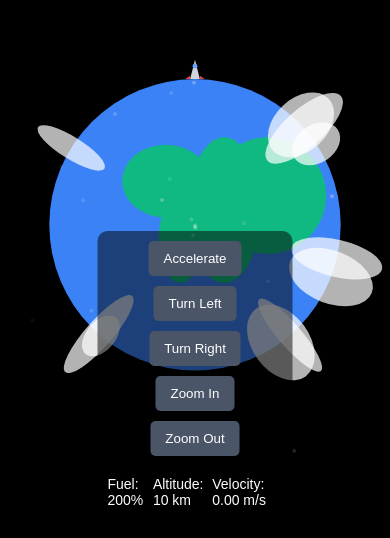
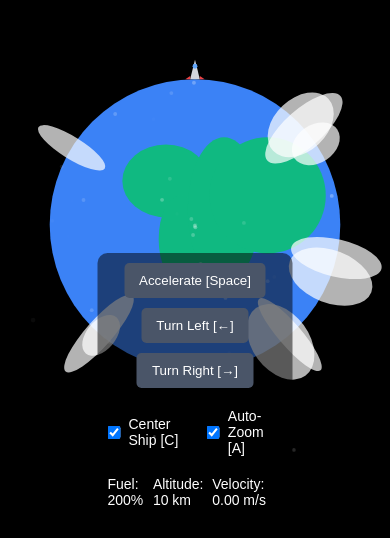
Before and after one commit to joshmouch/Exp-Cline-SpaceGame, a plain HTML site: page index.html in a window 390 px wide. Shown: the part 306-844 px from the top of the page. Drawn offline with Linux system fonts and the light colour scheme.

Commit message:
Enhance controls and camera functionality with toggle options for centering the ship and auto-zoom, and update UI for improved user experience

```diff
--- a/index.html
+++ b/index.html
@@ -10,11 +10,23 @@
     <div class="game-container">
         <canvas id="gameCanvas"></canvas>
         <div class="controls">
-            <button id="accelerateBtn">Accelerate</button>
-            <button id="leftBtn">Turn Left</button>
-            <button id="rightBtn">Turn Right</button>
-            <button id="zoomInBtn">Zoom In</button>
-            <button id="zoomOutBtn">Zoom Out</button>
+            <button id="accelerateBtn">Accelerate <span class="shortcut">[Space]</span></button>
+            <button id="leftBtn">Turn Left <span class="shortcut">[←]</span></button>
+            <button id="rightBtn">Turn Right <span class="shortcut">[→]</span></button>
+            <div id="zoomControls">
+                <button id="zoomInBtn">Zoom In <span class="shortcut">[+]</span></button>
+                <button id="zoomOutBtn">Zoom Out <span class="shortcut">[-]</span></button>
+            </div>
+            <div class="toggle-controls">
+                <label class="toggle">
+                    <input type="checkbox" id="centerShipToggle" checked>
+                    <span class="toggle-label">Center Ship <span class="shortcut">[C]</span></span>
+                </label>
+                <label class="toggle">
+                    <input type="checkbox" id="autoZoomToggle" checked>
+                    <span class="toggle-label">Auto-Zoom <span class="shortcut">[A]</span></span>
+                </label>
+            </div>
             <div class="stats">
                 <div>Fuel: <span id="fuelLevel">100</span>%</div>
                 <div>Altitude: <span id="altitude">0</span> km</div>
--- a/js/camera.js
+++ b/js/camera.js
@@ -15,15 +15,18 @@ function createCamera() {
  * Updates the camera position to follow the rocket and keep Earth in view
  * @param {Object} camera - The camera object
  * @param {Object} rocket - The rocket object
+ * @param {Array} trajectoryPoints - Array of trajectory points
+ * @param {Object} controls - The controls object
  * @param {number} maxDistance - Maximum distance to consider for zoom
  * @param {number} minZoom - Minimum zoom level
  * @param {number} maxZoom - Maximum zoom level
  */
-function updateCamera(camera, rocket, maxDistance = 5000, minZoom = 0.1, maxZoom = 1.0) {
+function updateCamera(camera, rocket, trajectoryPoints, controls, maxDistance = 5000, minZoom = 0.02, maxZoom = 1.0) {
     // Calculate distance from Earth to rocket
     const distanceToEarthCenter = Math.sqrt(rocket.x * rocket.x + rocket.y * rocket.y);
 
-    // Always position camera to show both Earth and rocket
+    if (controls.centerShip) {
+        // Center on the rocket
         const earthToRocketVector = {
             x: rocket.x,
             y: rocket.y
@@ -36,7 +39,27 @@ function updateCamera(camera, rocket, maxDistance = 5000, minZoom = 0.1, maxZoom
         // Smooth camera movement
         camera.x += (cameraTargetX - camera.x) * 0.05;
         camera.y += (cameraTargetY - camera.y) * 0.05;
+    } else if (trajectoryPoints.length > 0) {
+        // Center on the trajectory
+        let centerX = 0;
+        let centerY = 0;
 
+        // Calculate the center of the trajectory
+        for (let i = 0; i < trajectoryPoints.length; i++) {
+            centerX += trajectoryPoints[i].x;
+            centerY += trajectoryPoints[i].y;
+        }
+
+        centerX /= trajectoryPoints.length;
+        centerY /= trajectoryPoints.length;
+
+        // Smooth camera movement
+        camera.x += (centerX - camera.x) * 0.05;
+        camera.y += (centerY - camera.y) * 0.05;
+    }
+
+    // Update zoom only if auto-zoom is enabled
+    if (controls.autoZoom) {
         // Calculate ideal zoom based on distance
         let distanceRatio = Math.min(distanceToEarthCenter / maxDistance, 1);
         let idealZoom = maxZoom - (maxZoom - minZoom) * distanceRatio;
@@ -44,6 +67,7 @@ function updateCamera(camera, rocket, maxDistance = 5000, minZoom = 0.1, maxZoom
         // Ensure we can always see Earth
         camera.targetZoom = Math.max(minZoom, Math.min(idealZoom, maxZoom));
         camera.zoom += (camera.targetZoom - camera.zoom) * 0.05;
+    }
 }
 
 /**
--- a/js/controls.js
+++ b/js/controls.js
@@ -1,11 +1,13 @@
-/**
+   /**
  * Creates a controls object
  * @returns {Object} A new controls object
  */
 function createControls() {
     return {
         keysPressed: {},
-        accelerateButtonActive: false
+        accelerateButtonActive: false,
+        centerShip: true,
+        autoZoom: true
     };
 }
 
@@ -19,6 +21,18 @@ function setupEventListeners(controls, camera, toggleAcceleration) {
     // Keyboard controls
     window.addEventListener('keydown', e => {
         controls.keysPressed[e.key] = true;
+
+        // Handle toggle shortcuts
+        if (e.key === 'c' || e.key === 'C') {
+            controls.centerShip = !controls.centerShip;
+            document.getElementById('centerShipToggle').checked = controls.centerShip;
+        }
+
+        if (e.key === 'a' || e.key === 'A') {
+            controls.autoZoom = !controls.autoZoom;
+            document.getElementById('autoZoomToggle').checked = controls.autoZoom;
+            updateZoomControlsVisibility(controls.autoZoom);
+        }
     });
 
     window.addEventListener('keyup', e => {
@@ -61,15 +75,37 @@ function setupEventListeners(controls, camera, toggleAcceleration) {
     document.getElementById('zoomOutBtn').addEventListener('click', () => {
         zoomOut(camera);
     });
+
+    // Toggle controls
+    document.getElementById('centerShipToggle').addEventListener('change', (e) => {
+        controls.centerShip = e.target.checked;
+    });
+
+    document.getElementById('autoZoomToggle').addEventListener('change', (e) => {
+        controls.autoZoom = e.target.checked;
+        updateZoomControlsVisibility(controls.autoZoom);
+    });
+
+    // Initialize zoom controls visibility
+    updateZoomControlsVisibility(controls.autoZoom);
 }
 
 /**
- * Handles user input for rocket control
+ * Updates the visibility of zoom controls based on auto-zoom setting
+ * @param {boolean} autoZoom - Whether auto-zoom is enabled
+ */
+function updateZoomControlsVisibility(autoZoom) {
+    const zoomControls = document.getElementById('zoomControls');
+    zoomControls.style.display = autoZoom ? 'none' : 'flex';
+}
+
+/**
+ * Handles user input for rocket control and camera
  * @param {Object} controls - The controls object
  * @param {Object} rocket - The rocket object
- * @param {Function} toggleAcceleration - Function to toggle rocket acceleration
+ * @param {Object} camera - The camera object
  */
-function handleInput(controls, rocket) {
+function handleInput(controls, rocket, camera) {
     // Handle rotation
     if (controls.keysPressed['ArrowLeft']) {
         rocket.angle -= ROTATION_RATE;
@@ -86,6 +122,21 @@ function handleInput(controls, rocket) {
     } else if (controls.keysPressed[' '] === false && rocket.accelerating) {
         rocket.accelerating = false;
         document.getElementById('accelerateBtn').classList.remove('active');
+    }
+
+    // Handle zoom with + and - keys (only when auto-zoom is disabled)
+    if (!controls.autoZoom) {
+        if (controls.keysPressed['+'] || controls.keysPressed['=']) {
+            zoomIn(camera);
+            controls.keysPressed['+'] = false;
+            controls.keysPressed['='] = false;
+        }
+
+        if (controls.keysPressed['-'] || controls.keysPressed['_']) {
+            zoomOut(camera);
+            controls.keysPressed['-'] = false;
+            controls.keysPressed['_'] = false;
+        }
     }
 }
 
--- a/js/main.js
+++ b/js/main.js
@@ -62,7 +62,7 @@ function gameLoop(timestamp) {
  */
 function update() {
     // Handle user input
-    handleInput(gameState.controls, gameState.rocket);
+    handleInput(gameState.controls, gameState.rocket, gameState.camera);
 
     // Update rocket physics
     if (!gameState.rocket.landed && !gameState.rocket.exploded) {
@@ -148,7 +148,7 @@ function update() {
     }
 
     // Update camera
-    updateCamera(gameState.camera, gameState.rocket);
+    updateCamera(gameState.camera, gameState.rocket, gameState.trajectoryPoints, gameState.controls);
 
     // Update clouds
     updateClouds(gameState.clouds);
--- a/style.css
+++ b/style.css
@@ -39,6 +39,35 @@ canvas {
     justify-content: center;
 }
 
+#zoomControls {
+    display: flex;
+    gap: 10px;
+}
+
+.toggle-controls {
+    width: 100%;
+    display: flex;
+    justify-content: center;
+    gap: 20px;
+    margin-top: 10px;
+}
+
+.toggle {
+    display: flex;
+    align-items: center;
+    cursor: pointer;
+    user-select: none;
+}
+
+.toggle input {
+    margin-right: 8px;
+    cursor: pointer;
+}
+
+.toggle-label {
+    font-size: 14px;
+}
+
 button {
     padding: 10px 15px;
     background-color: #4a5568;
```
Lines whose indentation alone changed are shown as unchanged.
